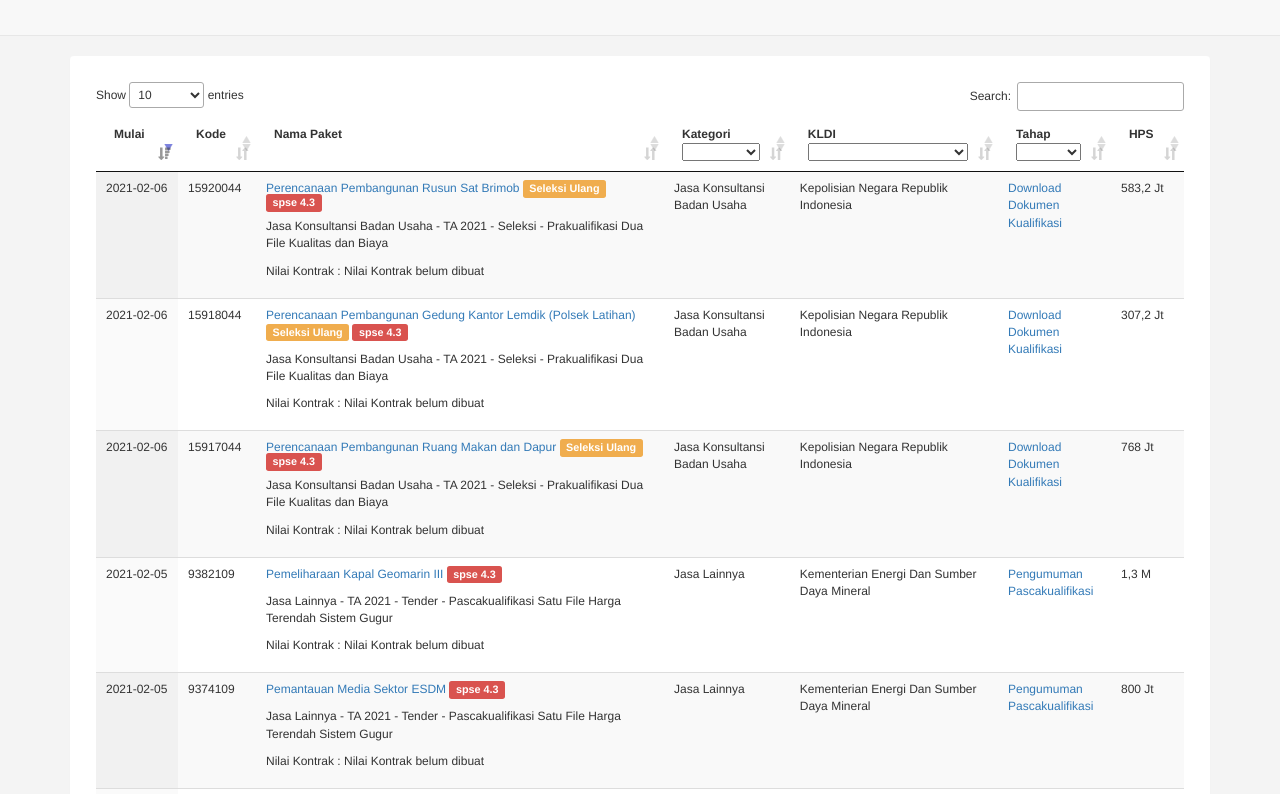
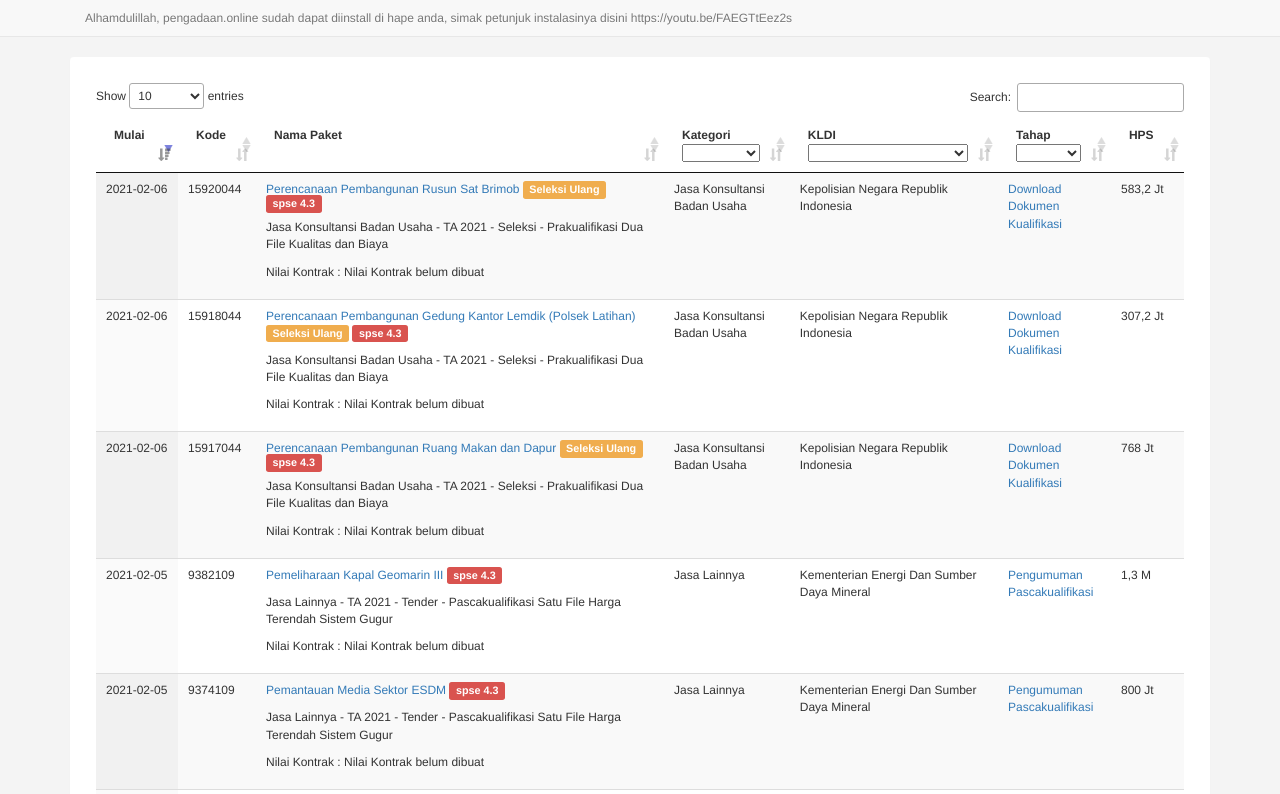
Before and after one commit to susantohenri/pengadaan.online, a plain HTML site: page index.html in a window 1280 px wide. Shown: the top 794 px of the page. Drawn offline with Linux system fonts and the light colour scheme; a script that the page names is missing.

Commit message:
pwa installation guide

```diff
--- a/index.html
+++ b/index.html
@@ -28,7 +28,13 @@
   <nav class="navbar navbar-default navbar-static-top">
     <div class="container">
       <div id="navbar" class="navbar-collapse collapse">
-        <ul class="nav navbar-nav navbar-right">
+        <ul class="nav navbar-nav">
+          <li>
+            <a href="https://youtu.be/FAEGTtEez2s">
+              Alhamdulillah, pengadaan.online sudah dapat diinstall di hape anda, simak petunjuk instalasinya disini
+              https://youtu.be/FAEGTtEez2s
+            </a>
+          </li>
           <!-- <li class="active"><a href="./">Home</a></li> -->
           <!-- <li><a href="">Cara Ikut Tender</a></li> -->
         </ul>
@@ -55,6 +61,9 @@
       </div>
       <div class="panel-footer">&nbsp;</div>
     </div>
+    <a href="https://iconscout.com/icons/p" target="_blank">P Icon</a> by <a
+      href="https://iconscout.com/contributors/twitter-inc">Twitter Emoji</a> on <a
+      href="https://iconscout.com">Iconscout</a>
   </div>
   <script type="text/javascript" src="public/js/jquery-3.5.1.js"></script>
   <script type="text/javascript" src="public/js/jquery.dataTables.min.js"></script>
```
